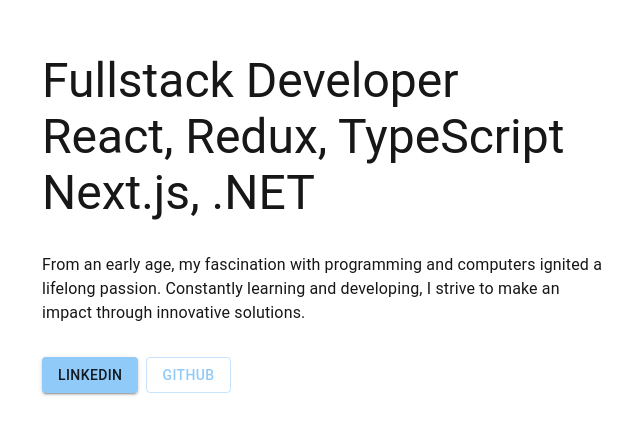
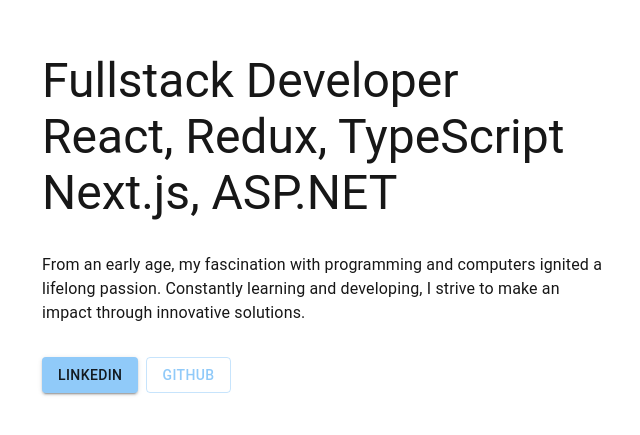
Before and after one commit to michalshelenberg/michalshelenberg, a Next.js app: page / in a window 1280 px wide. Shown: the part 177-612 px from the top of the page, without its empty margins (314-954 px from the left). Built offline with nearby package versions, Linux system fonts and the light colour scheme; what @mui/material-nextjs would draw is missing.

Commit message:
Update header

```diff
--- a/app/page.tsx
+++ b/app/page.tsx
@@ -18,7 +18,7 @@
           <br />
           React, Redux, TypeScript
           <br />
-          Next.js, .NET
+          Next.js, ASP.NET
         </Typography>
         <Typography sx={{ typography: { xs: "body2", md: "body1" }, mb: 4 }}>
           From an early age, my fascination with programming and computers
```
